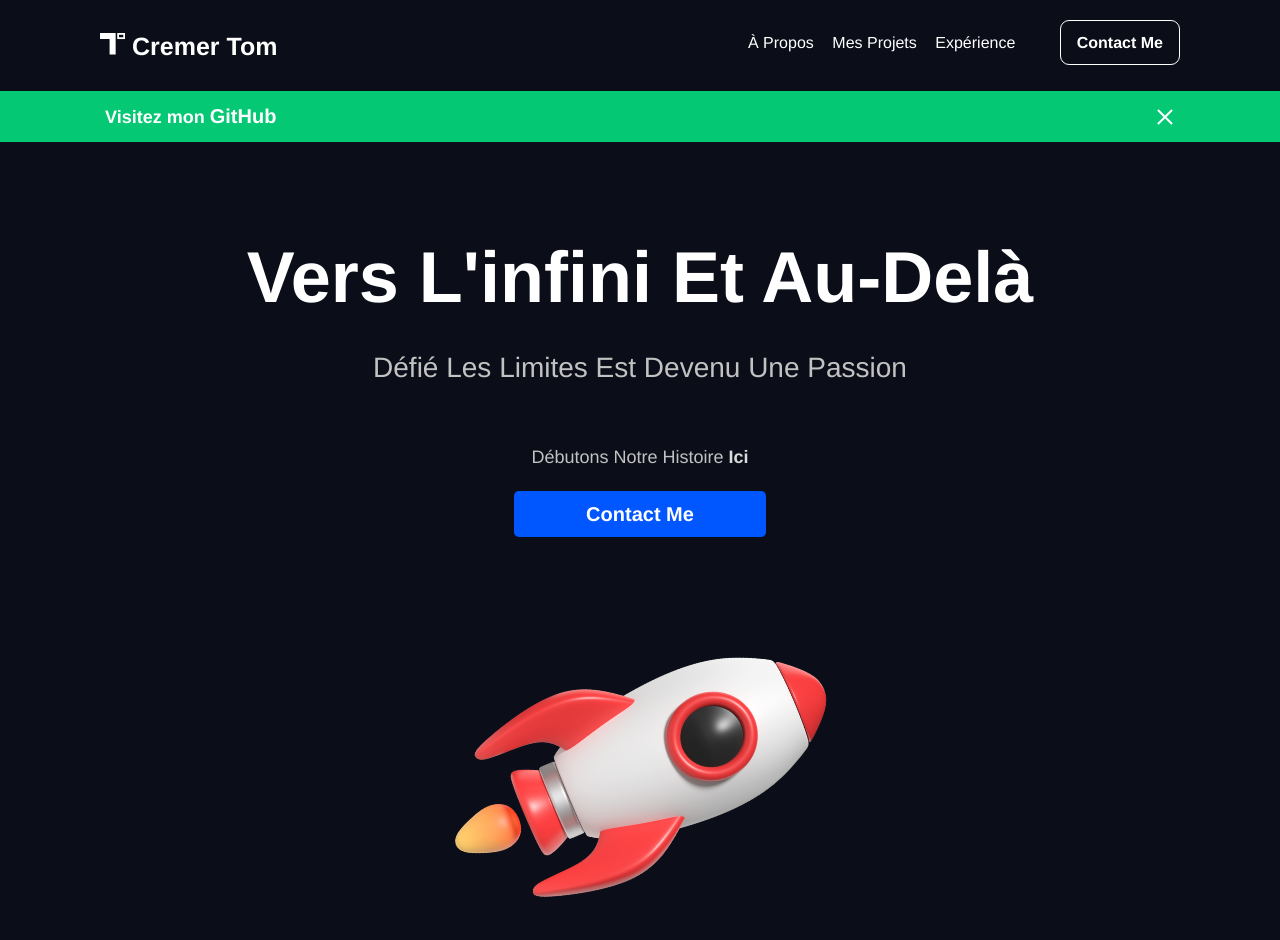
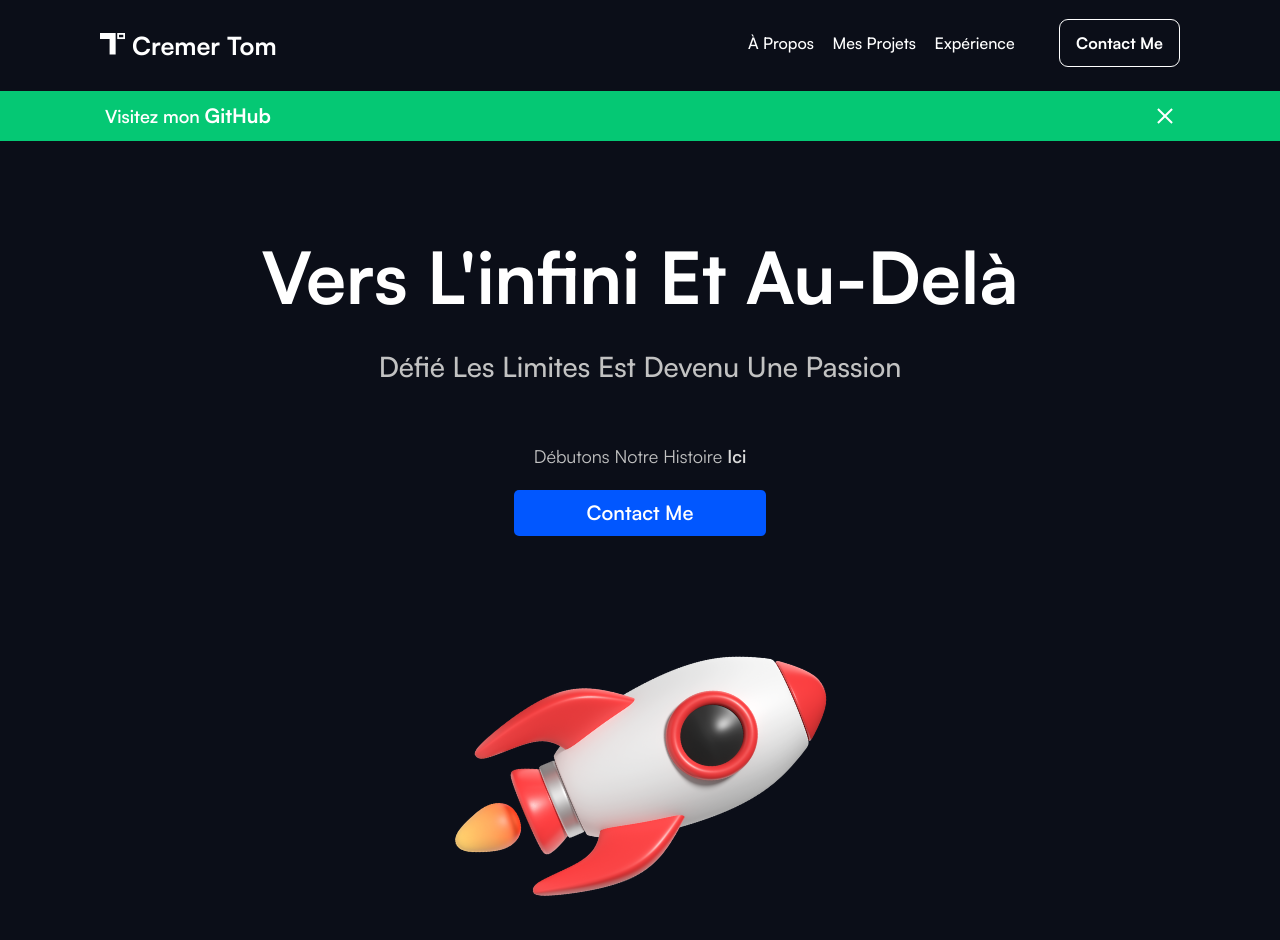
Before and after one commit to tom-cremer/site_cv, a website built with Parcel: page index.html in a window 1280 px wide. Shown: the top 940 px of the page. Built offline with nearby package versions, Linux system fonts and the light colour scheme.

Commit message:
Font added

```diff
--- a/src/scss/font.scss
+++ b/src/scss/font.scss
@@ -3,6 +3,6 @@
 // Font Import
 
 @font-face {
-  font-family: 'Satoshi', sans-serif;
+  font-family: 'Satoshi';
   src: url('#{$path-satoshi}');
 }
```
